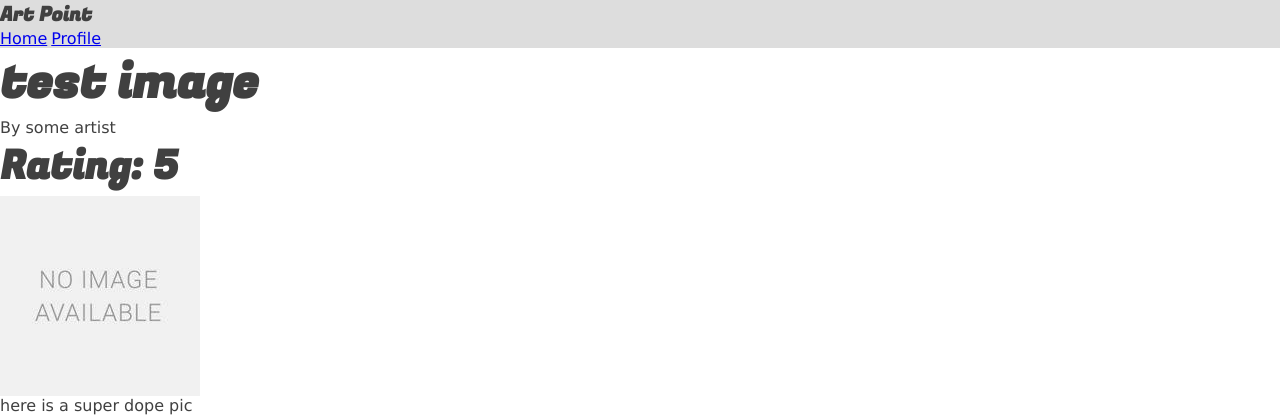
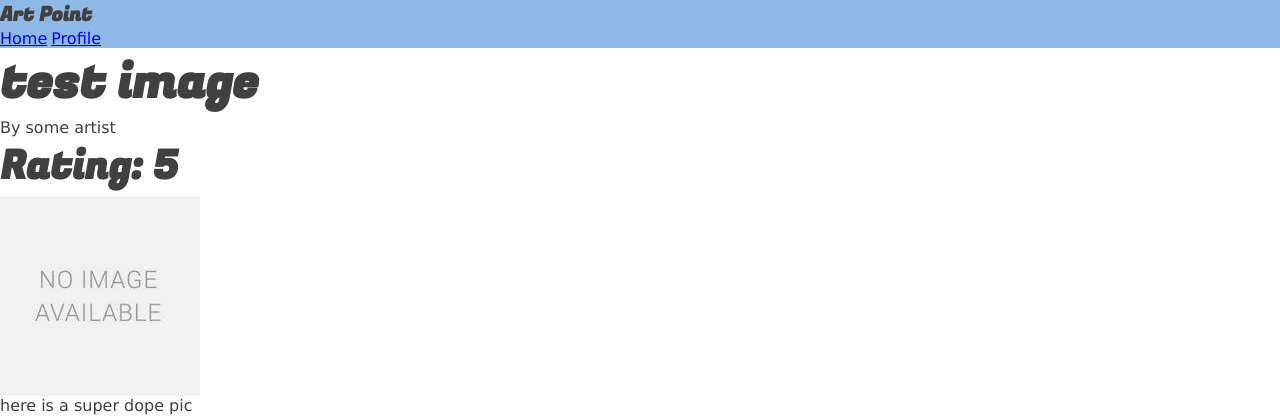
Before and after one commit to jnoel01/Art-Point, a Node server app: page /item/ in a window 1280 px wide. Shown: the top 416 px of the page. Run offline with Node 20, Linux system fonts and the light colour scheme; some libraries are stand-ins or nearby versions.

Commit message:
changed header

```diff
--- a/devStyles/index.scss
+++ b/devStyles/index.scss
@@ -99,7 +99,7 @@ li {
 	height: 0;
 }
 header {
-	background-color: var.$fg;
+	background-color: var.$primary-default;
 }
 
 .page {
--- a/public/css/styles.css
+++ b/public/css/styles.css
@@ -105,7 +105,7 @@ li {
 }
 
 header {
-  background-color: #dddddd;
+  background-color: #8eb8e5;
 }
 
 .page {
```
Also changed, not shown: 1 other file.
